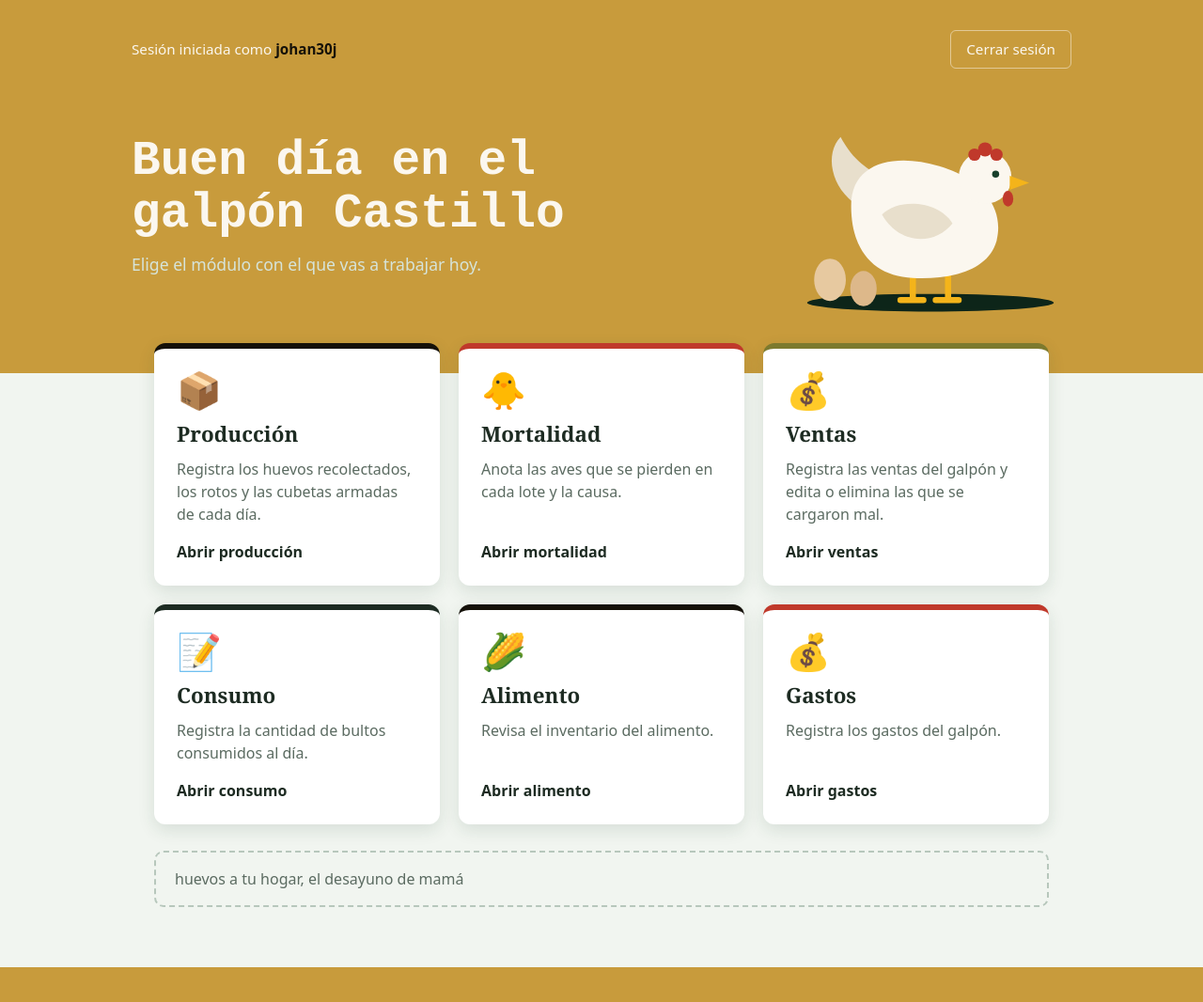
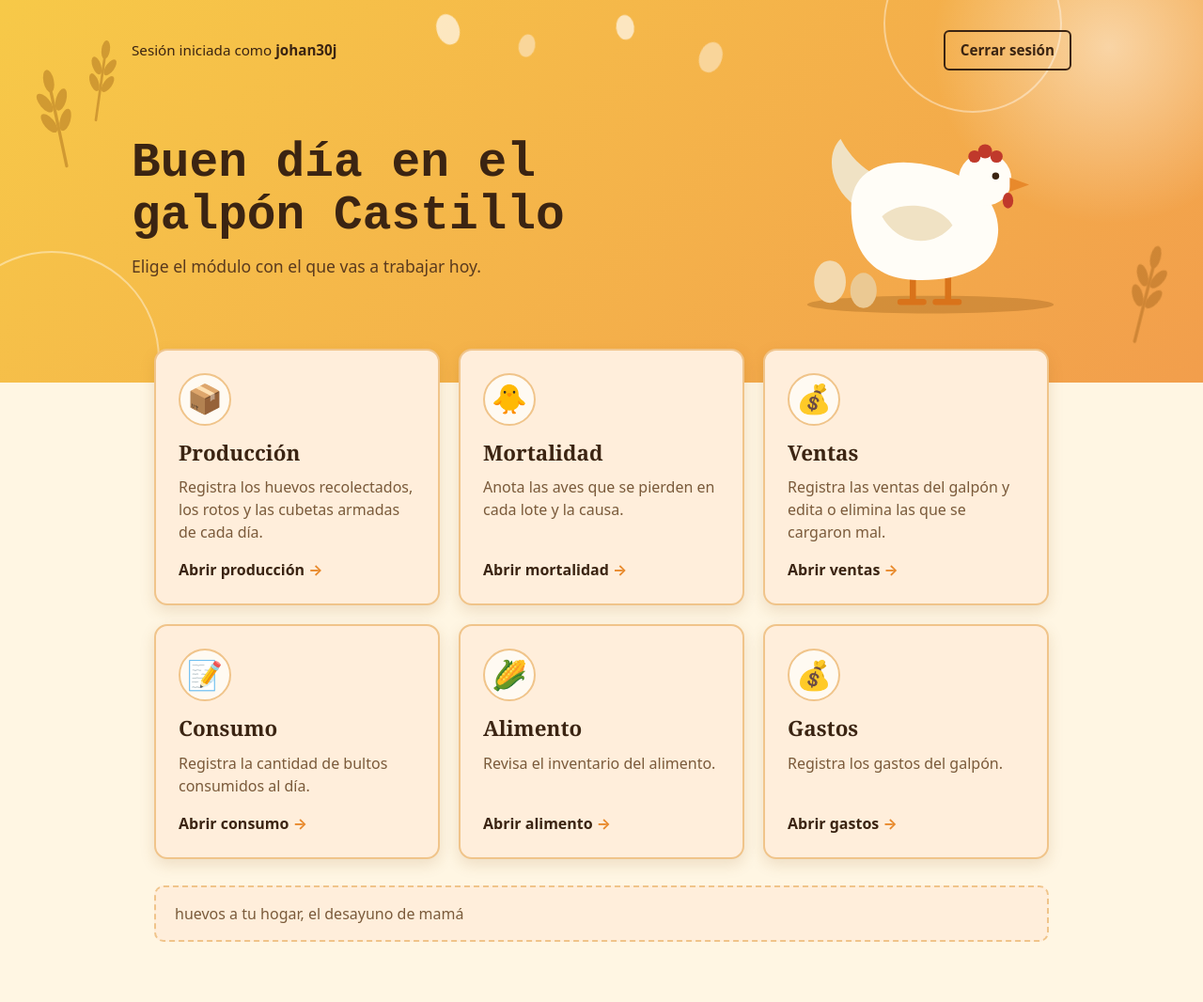
Before and after one commit to johancal30-ui/Galpon_Proyecto, a Django app: page / in a window 1280 px wide. Shown: the whole page at 94% size. Before the commit the page ends 1029 px from the top, so only its background shows below. Run offline with Django 5.2, Linux system fonts and the light colour scheme; a user stored in the database is signed in.

Commit message:
home mejoradoo

```diff
--- a/Galpon_Proyecto/templates/home.html
+++ b/Galpon_Proyecto/templates/home.html
@@ -6,13 +6,17 @@
     <title>Inicio - Galpón Proyecto</title>
     <style>
         :root {
-            --verde-galpon: #C89B3C;
-            --verde-claro: #7d7a2e;
-            --yema: #151109;
+            /* Paleta de amanecer en el galpón: yema, naranja suave y crema */
+            --sol: #F7C948;
+            --naranja: #F29E4C;
+            --naranja-fuerte: #E8892B;
+            --tinta: #3B2412;
+            --suave: #7A5A3A;
+            --fondo: #FFF6E3;
+            --tarjeta: #FFEEDB;
+            --tarjeta-hover: #FFE3C2;
+            --borde: #F0C48A;
             --cresta: #C0392B;
-            --fondo: #F1F5F0;
-            --tinta: #1D2B22;
-            --suave: #5B6B61;
         }
         * { box-sizing: border-box; }
         body {
@@ -25,13 +29,66 @@
 
         /* Portada */
         .portada {
-            background: var(--verde-galpon);
-            color: #FBF7EF;
-            padding: 32px 24px 56px;
+            background: linear-gradient(135deg, var(--sol), var(--naranja));
+            color: var(--tinta);
+            padding: 32px 24px 64px;
+            position: relative;
+            overflow: hidden;
         }
         .portada-interior {
             max-width: 1000px;
             margin: auto;
+            position: relative;
+            z-index: 1;
+        }
+
+        /* Decoración de la portada (solo adorno, no se puede tocar) */
+        .decoracion {
+            position: absolute;
+            inset: 0;
+            pointer-events: none;
+            overflow: hidden;
+        }
+        .sol {
+            position: absolute;
+            top: -140px;
+            right: -90px;
+            width: 380px;
+            height: 380px;
+            border-radius: 50%;
+            background: radial-gradient(circle, rgba(255, 255, 255, 0.5), rgba(255, 255, 255, 0) 70%);
+        }
+        .aro {
+            position: absolute;
+            border-radius: 50%;
+            border: 2px solid rgba(255, 255, 255, 0.4);
+        }
+        .a1 { top: -70px; right: 150px; width: 190px; height: 190px; }
+        .a2 { bottom: -90px; left: -60px; width: 230px; height: 230px; }
+        .huevo { position: absolute; width: 30px; opacity: 0.7; }
+        .h1 { top: 14px; left: 36%; transform: rotate(-18deg); }
+        .h2 { top: 38px; left: 43%; transform: rotate(12deg); width: 22px; }
+        .h3 { top: 12px; left: 51%; transform: rotate(-6deg); width: 24px; }
+        .h4 { top: 40px; left: 58%; transform: rotate(20deg); }
+        .espiga { position: absolute; width: 44px; opacity: 0.4; }
+        .e1 { top: 70px; left: 3%; transform: rotate(-12deg); }
+        .e2 { top: 40px; left: 7%; transform: rotate(8deg); width: 36px; }
+        .e3 { bottom: 40px; right: 3%; transform: rotate(14deg); }
+        @media (max-width: 900px) {
+            .espiga { display: none; }
+        }
+        @media (max-width: 600px) {
+            .huevo { display: none; }
+        }
+        @media (prefers-reduced-motion: no-preference) {
+            .huevo { animation: flotar 5s ease-in-out infinite; }
+            .h2 { animation-delay: -1.5s; }
+            .h3 { animation-delay: -3s; }
+            .h4 { animation-delay: -4s; }
+            @keyframes flotar {
+                0%, 100% { translate: 0 0; }
+                50% { translate: 0 -6px; }
+            }
         }
         .barra {
             display: flex;
@@ -41,15 +98,15 @@
             flex-wrap: wrap;
             font-size: 0.95rem;
         }
-        .barra strong { color: var(--yema); }
         .salir {
-            color: #FBF7EF;
+            color: var(--tinta);
             text-decoration: none;
-            border: 1px solid rgba(251, 247, 239, 0.5);
+            border: 2px solid var(--tinta);
             padding: 8px 16px;
             border-radius: 6px;
+            font-weight: 600;
         }
-        .salir:hover { background: var(--cresta); border-color: var(--cresta); }
+        .salir:hover { background: var(--tinta); color: var(--fondo); }
 
         .saludo {
             display: flex;
@@ -67,72 +124,124 @@
             margin: 0 0 12px;
             font-weight: 700;
         }
-        .saludo p { margin: 0; font-size: 1.1rem; color: #D6E4DA; }
+        .saludo p { margin: 0; font-size: 1.1rem; color: #5A3A1E; }
         .gallina { flex: 0 1 300px; width: 100%; max-width: 300px; height: auto; }
 
         /* Módulos */
         main {
             max-width: 1000px;
-            margin: -32px auto 0;
+            margin: -36px auto 0;
             padding: 0 24px 48px;
+            position: relative;
+            z-index: 2;
         }
         .modulos {
             display: grid;
             grid-template-columns: repeat(auto-fit, minmax(250px, 1fr));
             gap: 20px;
         }
+        /* Todas las tarjetas comparten el mismo estilo; solo cambia el emoji */
         .modulo {
             display: flex;
             flex-direction: column;
             gap: 8px;
-            background: #fff;
+            background: var(--tarjeta);
             color: inherit;
             text-decoration: none;
             padding: 24px;
-            border-radius: 12px;
-            box-shadow: 0 6px 18px rgba(23, 64, 43, 0.12);
-            border-top: 6px solid var(--acento);
+            border-radius: 14px;
+            border: 2px solid var(--borde);
+            box-shadow: 0 6px 16px rgba(139, 84, 20, 0.15);
         }
-        .modulo:hover { transform: translateY(-3px); box-shadow: 0 10px 24px rgba(23, 64, 43, 0.2); }
-        .modulo-produccion { --acento: var(--yema); }
-        .modulo-mortalidad { --acento: var(--cresta); }
-        .modulo-ventas { --acento: var(--verde-claro); }
-        .modulo-consumo {   --acento: var(--tinta);}
-        .modulo-alimento { --acento: var(--yema); }
-        .modulo-gastos { --acento: var(--cresta); }
+        .modulo:hover {
+            background: var(--tarjeta-hover);
+            border-color: var(--naranja-fuerte);
+            transform: translateY(-3px);
+            box-shadow: 0 10px 22px rgba(139, 84, 20, 0.25);
+        }
 
-        .icono { font-size: 2.4rem; line-height: 1; }
+        .icono {
+            display: flex;
+            align-items: center;
+            justify-content: center;
+            width: 56px;
+            height: 56px;
+            border-radius: 50%;
+            background: #FFFAF2;
+            border: 2px solid var(--borde);
+            font-size: 1.9rem;
+            line-height: 1;
+        }
         .modulo h2 {
             margin: 4px 0 0;
             font-family: Rockwell, "Roboto Slab", Georgia, serif;
             font-size: 1.4rem;
+            color: var(--tinta);
         }
         .modulo p { margin: 0; color: var(--suave); flex: 1; }
         .abrir { font-weight: 700; color: var(--tinta); margin-top: 8px; }
+        .abrir::after { content: " →"; color: var(--naranja-fuerte); }
 
         .proximamente {
             margin-top: 28px;
             padding: 16px 20px;
-            border: 2px dashed #B7C7BC;
+            border: 2px dashed var(--borde);
+            background: var(--tarjeta);
             border-radius: 10px;
             color: var(--suave);
         }
 
         a:focus-visible {
-            outline: 3px solid var(--yema);
+            outline: 3px solid var(--tinta);
             outline-offset: 3px;
         }
         @media (prefers-reduced-motion: no-preference) {
-            .modulo { transition: transform 0.15s ease, box-shadow 0.15s ease; }
+            .modulo { transition: transform 0.15s ease, box-shadow 0.15s ease, background 0.15s ease, border-color 0.15s ease; }
         }
         @media (max-width: 480px) {
-            .portada { padding: 24px 16px 48px; }
+            .portada { padding: 24px 16px 56px; }
             main { padding: 0 16px 40px; }
         }
     </style>
 </head>
 <body>
     <header class="portada">
+        <div class="decoracion" aria-hidden="true">
+            <span class="sol"></span>
+            <span class="aro a1"></span>
+            <span class="aro a2"></span>
+
+            <svg class="huevo h1" viewBox="0 0 40 52"><ellipse cx="20" cy="29" rx="16" ry="22" fill="#FFFAF2"/></svg>
+            <svg class="huevo h2" viewBox="0 0 40 52"><ellipse cx="20" cy="29" rx="16" ry="22" fill="#FBE3BC"/></svg>
+            <svg class="huevo h3" viewBox="0 0 40 52"><ellipse cx="20" cy="29" rx="16" ry="22" fill="#FFFAF2"/></svg>
+            <svg class="huevo h4" viewBox="0 0 40 52"><ellipse cx="20" cy="29" rx="16" ry="22" fill="#FBE3BC"/></svg>
+
+            <svg class="espiga e1" viewBox="0 0 40 100">
+                <path d="M20 98 V16" stroke="#9A5A12" stroke-width="3" stroke-linecap="round" fill="none"/>
+                <ellipse cx="12" cy="34" rx="5" ry="11" transform="rotate(-28 12 34)" fill="#9A5A12"/>
+                <ellipse cx="28" cy="34" rx="5" ry="11" transform="rotate(28 28 34)" fill="#9A5A12"/>
+                <ellipse cx="12" cy="54" rx="5" ry="11" transform="rotate(-28 12 54)" fill="#9A5A12"/>
+                <ellipse cx="28" cy="54" rx="5" ry="11" transform="rotate(28 28 54)" fill="#9A5A12"/>
+                <ellipse cx="20" cy="14" rx="5" ry="11" fill="#9A5A12"/>
+            </svg>
+            <svg class="espiga e2" viewBox="0 0 40 100">
+                <path d="M20 98 V16" stroke="#9A5A12" stroke-width="3" stroke-linecap="round" fill="none"/>
+                <ellipse cx="12" cy="34" rx="5" ry="11" transform="rotate(-28 12 34)" fill="#9A5A12"/>
+                <ellipse cx="28" cy="34" rx="5" ry="11" transform="rotate(28 28 34)" fill="#9A5A12"/>
+                <ellipse cx="12" cy="54" rx="5" ry="11" transform="rotate(-28 12 54)" fill="#9A5A12"/>
+                <ellipse cx="28" cy="54" rx="5" ry="11" transform="rotate(28 28 54)" fill="#9A5A12"/>
+                <ellipse cx="20" cy="14" rx="5" ry="11" fill="#9A5A12"/>
+            </svg>
+            <svg class="espiga e3" viewBox="0 0 40 100">
+                <path d="M20 98 V16" stroke="#9A5A12" stroke-width="3" stroke-linecap="round" fill="none"/>
+                <ellipse cx="12" cy="34" rx="5" ry="11" transform="rotate(-28 12 34)" fill="#9A5A12"/>
+                <ellipse cx="28" cy="34" rx="5" ry="11" transform="rotate(28 28 34)" fill="#9A5A12"/>
+                <ellipse cx="12" cy="54" rx="5" ry="11" transform="rotate(-28 12 54)" fill="#9A5A12"/>
+                <ellipse cx="28" cy="54" rx="5" ry="11" transform="rotate(28 28 54)" fill="#9A5A12"/>
+                <ellipse cx="20" cy="14" rx="5" ry="11" fill="#9A5A12"/>
+            </svg>
+        </div>
+
         <div class="portada-interior">
             <div class="barra">
                 <span>Sesión iniciada como <strong>{{ user.username }}</strong></span>
@@ -146,20 +255,20 @@
                 </div>
 
                 <svg class="gallina" viewBox="0 0 320 260" role="img" aria-label="Una gallina junto a dos huevos">
-                    <ellipse cx="160" cy="240" rx="140" ry="10" fill="#0D2519"/>
-                    <path d="M140 205 v30 M180 205 v30 M126 237 h26 M166 237 h26" stroke="#F4B41A" stroke-width="7" stroke-linecap="round" fill="none"/>
-                    <path d="M78 130 C46 110 40 70 58 52 C72 78 90 92 112 98 Z" fill="#E8DFCC"/>
-                    <path d="M70 130 C70 80 120 70 170 85 C215 98 245 130 235 170 C225 205 180 214 140 212 C95 210 70 180 70 130 Z" fill="#FBF7EF"/>
-                    <path d="M105 140 C125 120 170 125 185 150 C165 175 125 175 105 140 Z" fill="#E8DFCC"/>
-                    <circle cx="222" cy="98" r="30" fill="#FBF7EF"/>
+                    <ellipse cx="160" cy="240" rx="140" ry="10" fill="#8B5414" opacity="0.3"/>
+                    <path d="M140 205 v30 M180 205 v30 M126 237 h26 M166 237 h26" stroke="#D9731A" stroke-width="7" stroke-linecap="round" fill="none"/>
+                    <path d="M78 130 C46 110 40 70 58 52 C72 78 90 92 112 98 Z" fill="#F0E2C4"/>
+                    <path d="M70 130 C70 80 120 70 170 85 C215 98 245 130 235 170 C225 205 180 214 140 212 C95 210 70 180 70 130 Z" fill="#FFFDF7"/>
+                    <path d="M105 140 C125 120 170 125 185 150 C165 175 125 175 105 140 Z" fill="#F0E2C4"/>
+                    <circle cx="222" cy="98" r="30" fill="#FFFDF7"/>
                     <circle cx="210" cy="72" r="7" fill="#C0392B"/>
                     <circle cx="222" cy="66" r="8" fill="#C0392B"/>
                     <circle cx="235" cy="72" r="7" fill="#C0392B"/>
-                    <path d="M250 96 l22 8 l-22 8 z" fill="#F4B41A"/>
+                    <path d="M250 96 l22 8 l-22 8 z" fill="#E8892B"/>
                     <ellipse cx="248" cy="122" rx="6" ry="9" fill="#C0392B"/>
-                    <circle cx="234" cy="94" r="4" fill="#17402B"/>
-                    <ellipse cx="46" cy="214" rx="18" ry="24" fill="#E7C9A0"/>
-                    <ellipse cx="84" cy="224" rx="15" ry="20" fill="#DDB88A"/>
+                    <circle cx="234" cy="94" r="4" fill="#3B2412"/>
+                    <ellipse cx="46" cy="214" rx="18" ry="24" fill="#F3D9AE"/>
+                    <ellipse cx="84" cy="224" rx="15" ry="20" fill="#EBC993"/>
                 </svg>
             </div>
         </div>
@@ -200,7 +309,7 @@
         </a>
          <!-- Alimento -->
         <a class="modulo modulo-alimento" href="{% url 'registrar_alimento' %}">
-            <span class="icono">🌽 </span>
+            <span class="icono">🌽</span>
             <h2>Alimento</h2>
             <p>Revisa el inventario del alimento.</p>
             <span class="abrir">Abrir alimento</span>
@@ -214,13 +323,9 @@
            </a>
     </nav>
 
-
-
-
     <p class="proximamente">
         huevos a tu hogar, el desayuno  de mamá
     </p>
 </main>
-    </main>
 </body>
 </html>
```
Also changed, not shown: Galpon_Proyecto/migrations/0011_alter_alertastock_id_alter_alimento_id_and_more.py (added).
